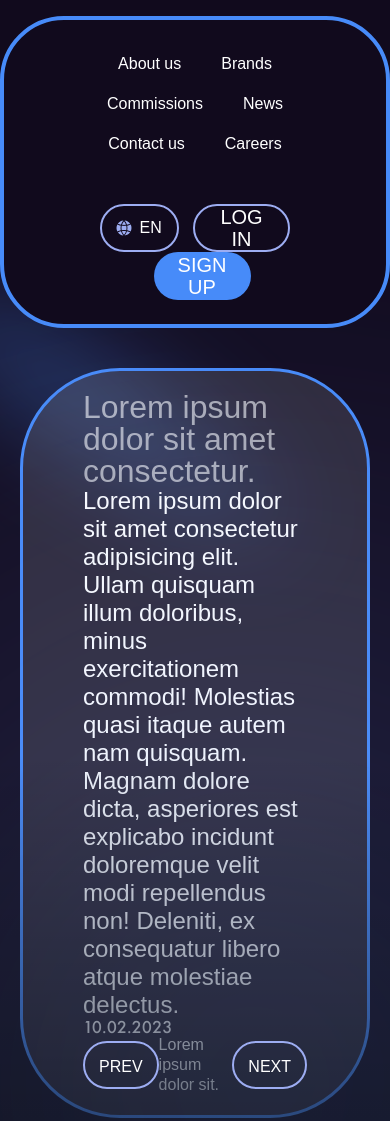
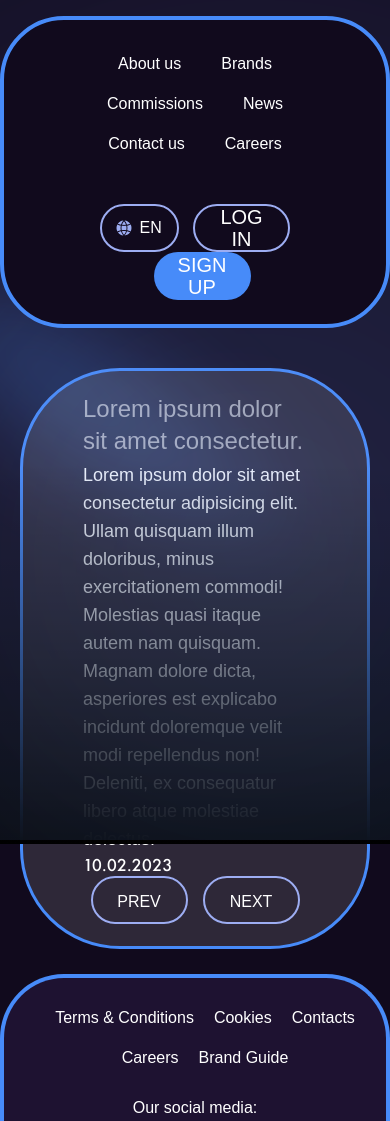
Before and after one commit to olesyakrayanskaya/Gambling, a website built with webpack: page src/article.html in a window 390 px wide. Shown: the top 1121 px of the page. Built offline with nearby package versions, Linux system fonts and the light colour scheme.

Commit message:
media queries

```diff
--- a/src/article.html
+++ b/src/article.html
@@ -5,7 +5,7 @@
     <meta name="viewport" content="width=device-width, initial-scale=1.0" />
     <title>Article</title>
   </head>
-  <body>
+  <body class="article__body">
     <header class="header">
       <div class="header__logo"></div>
       <nav class="header__nav nav">
--- a/src/scss/components/_article.scss
+++ b/src/scss/components/_article.scss
@@ -1,5 +1,9 @@
 @use '../base/variables';
 @use '../base/extends';
+
+.article__body {
+  height: 100%;
+}
 
 .article {
   margin: 40px auto;
@@ -14,12 +18,26 @@
   align-items: center;
   justify-content: space-around;
 
+  @media (max-width: 420px) {
+    height: 90%;
+  }
+
   &__title {
     @extend %h4-text;
+
+    @media (max-width: 420px) {
+      font-size: 24px;
+    }
+
   }
 
   &__text {
     @extend %article-text;
+
+    @media (max-width: 420px) {
+      font-size: 18px;
+    }
+
   }
 
   &__date {
@@ -37,6 +55,11 @@
 
   &__comment {
     @extend %nav-text;
+    margin: 0 15px;
+
+    @media (max-width: 550px) {
+      display: none;
+    }
   }
 
   &__link {
--- a/src/scss/components/_blog.scss
+++ b/src/scss/components/_blog.scss
@@ -39,6 +39,10 @@
     backdrop-filter: blur(10px);
     padding-right: 16px;
     overflow: hidden;
+
+    @media (max-width: 600px) {
+      width: 90%;
+    }
   }
 
   &__inner {
```
